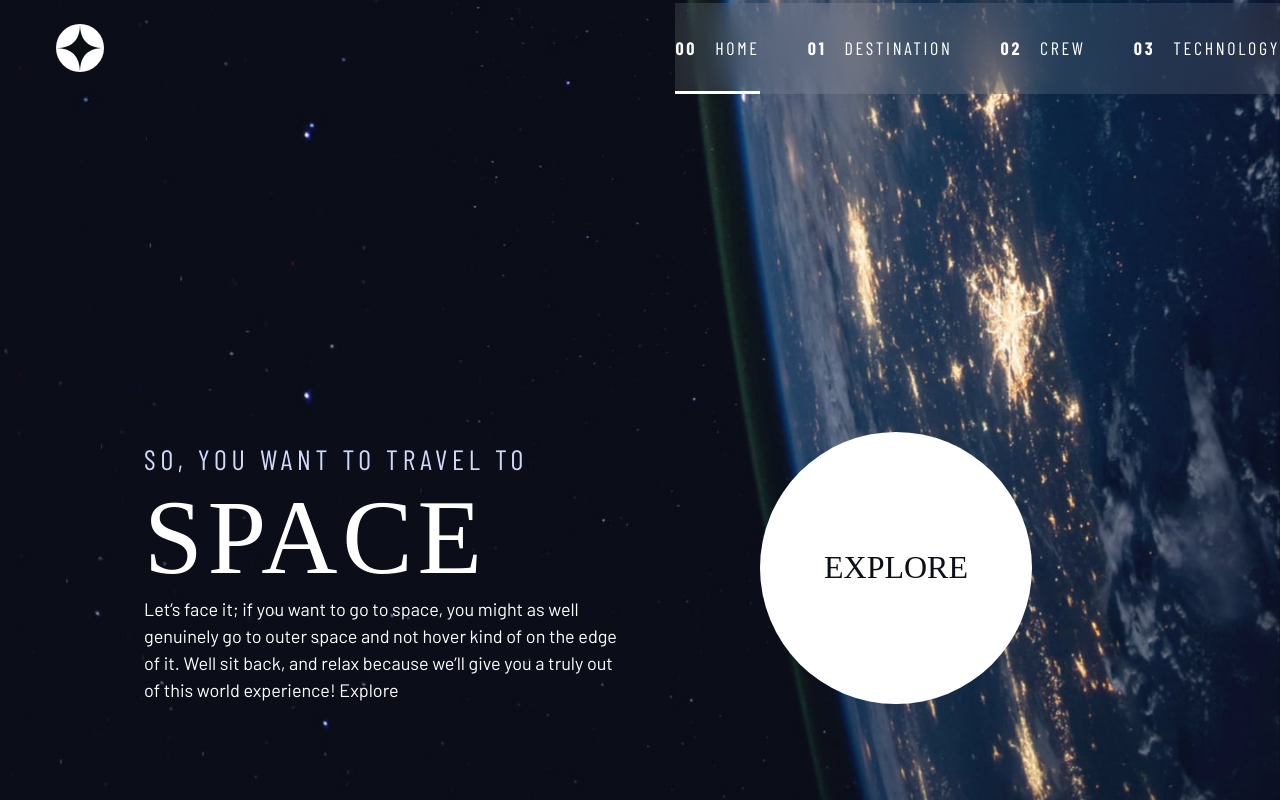
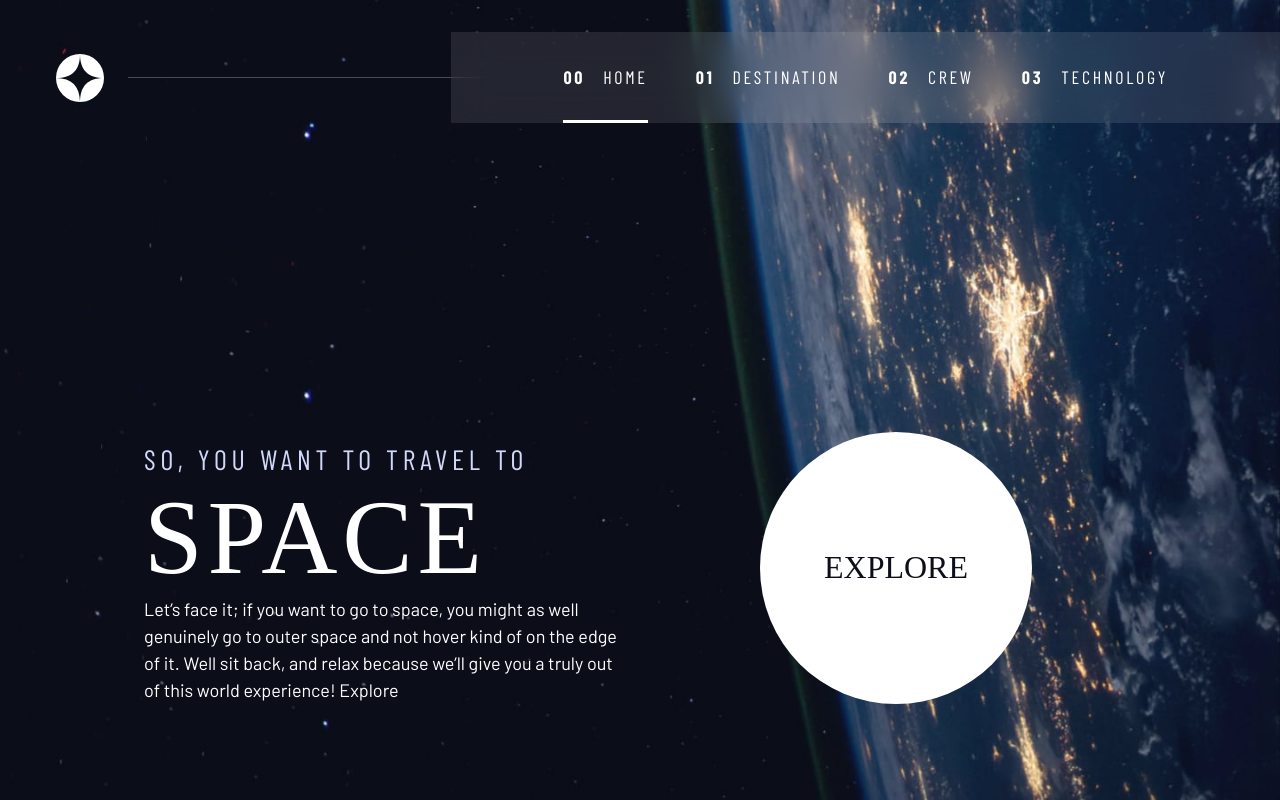
Before and after one commit to dung-dau/space-tourism-website, a plain HTML site: page index.html in a window 1280 px wide. Drawn offline with nearby package versions, Linux system fonts and the light colour scheme; a web font is replaced by a local one.

Commit message:
complete styles for larger screen sizes

```diff
--- a/index.css
+++ b/index.css
@@ -437,8 +437,14 @@ on the page for screen readers*/
   cursor: pointer;
 }
 
+@media (min-width: 35em) {
+  .primary-navigation {
+    padding-inline: clamp(3rem, 100vw, 7rem);
+  }
+}
+
 /* medium screen sizes */
-@media (min-width: 35em) and (max-width: 45em) {
+@media (min-width: 35em) and (max-width: 44.999em) {
 
   .primary-navigation {
     /* makes it so that the navigation items are not at the edge of the translucent box */
@@ -448,6 +454,35 @@ on the page for screen readers*/
   /* removes the numbers from the navigation menu */
   .primary-navigation a > span {
     display: none;
+  }
+}
+
+@media (min-width: 44.999em) {
+  /* creates the decorative line which is just
+  a div with a really small size with its
+  border showing */
+  .primary-header::after {
+    content: '';
+    display: block;
+    position: relative;
+    height: 1px;
+    width: 100%;
+    /* moves the decorative line so that it
+    covers some of the empty space on the
+    navigation menu */
+    margin-right: -3rem;
+    background: hsl(var(--clr-white) / .25);
+  }
+
+  /* responsible for creating the decorative
+  line on the navigation menu */
+  nav {
+    order: 2;
+  }
+
+  .primary-navigation {
+    margin-block: 2rem;
+    /* padding-inline: 7rem; */
   }
 }
 
@@ -476,11 +511,11 @@ button:focus {
 
 .dot-indicators > * {
   cursor: pointer;
+  border: 0;
   border-radius: 50%;
+  padding: 0.5em;
+  background-color: hsl(var(--clr-white) / 0.25);
   aspect-ratio: 1;
-  padding: 0.5em;
-  border: 0;
-  background-color: hsl(var(--clr-white) / 0.25);
 }
 
 .dot-indicators > *:hover,
@@ -494,9 +529,9 @@ button:focus {
 
 .number-indicators > button {
   cursor: pointer;
+  border-radius: 50%;
   padding: 0 1em;
   aspect-ratio: 1;
-  border-radius: 50%;
   border: 2px solid hsl(var(--clr-white) / 0.25);
 }
 
```
